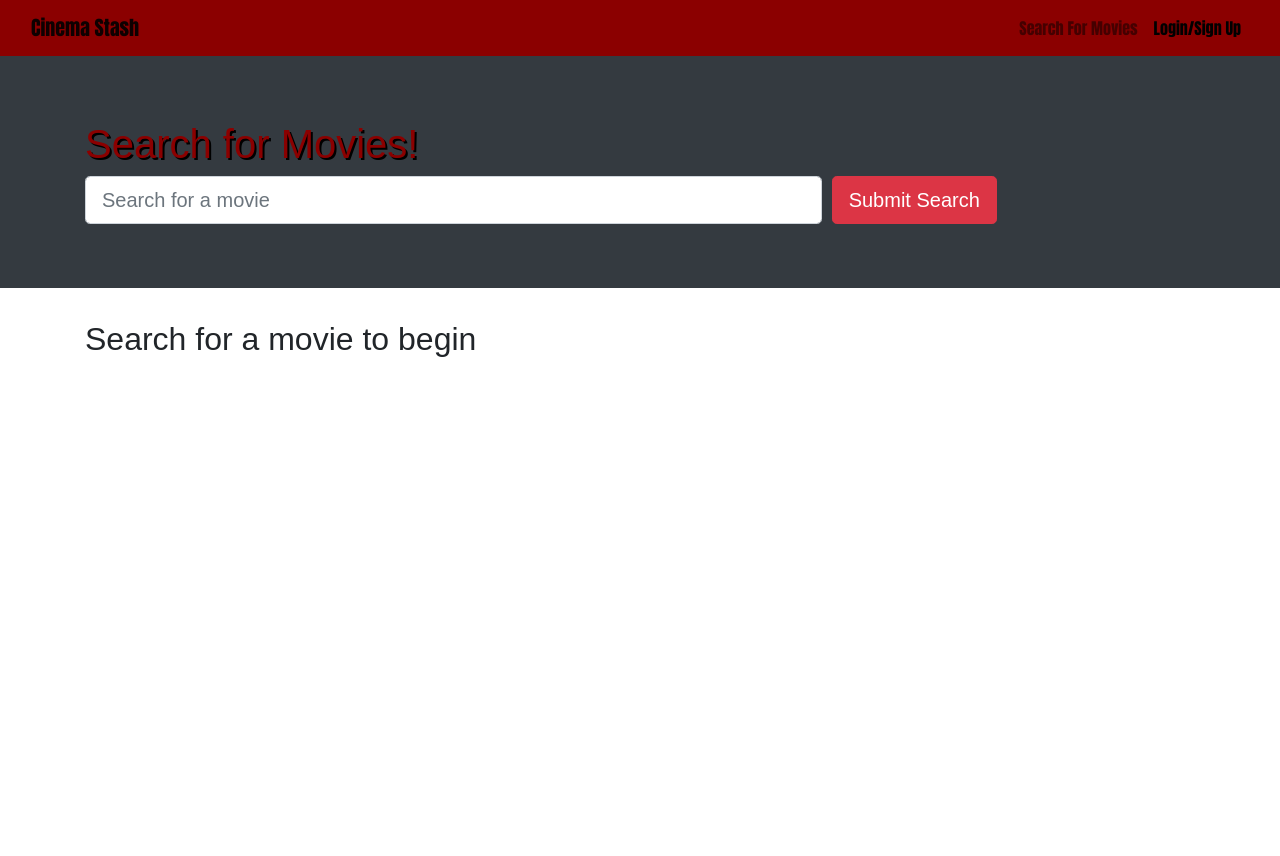
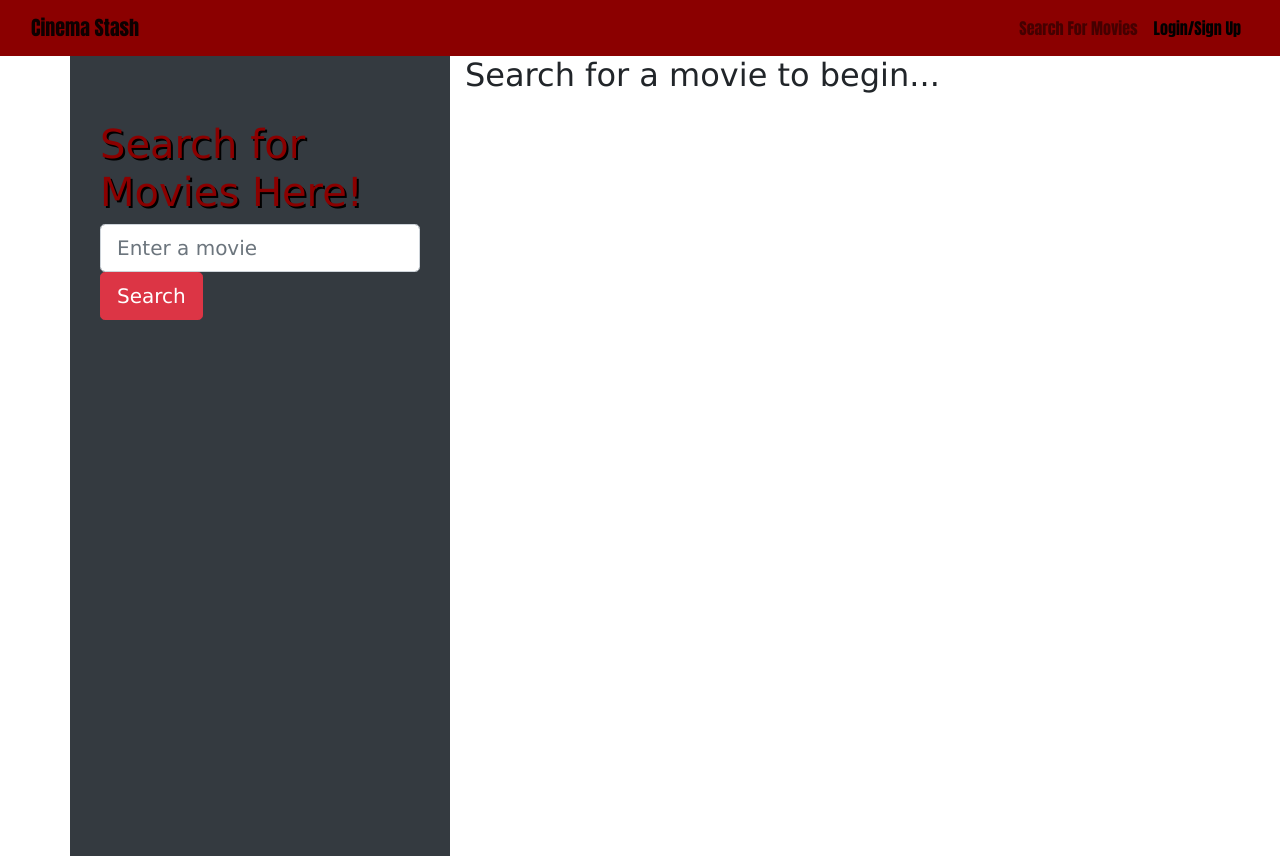
Before and after one commit to domconf/Cinema-Stash, a React (Create React App) app in the folder client/: page / in a window 1280 px wide. Before the commit the page ends 800 px from the top, so only its background shows below. Built offline with nearby package versions, Linux system fonts and the light colour scheme; the HTML template or start-up script is replaced by a standard one.

Commit message:
updated page layout

```diff
--- a/client/src/index.css
+++ b/client/src/index.css
@@ -1,5 +1,5 @@
 body {
-    font-family: 'Rubik', sans-serif;
+    font-family: Verdana, Geneva, Tahoma, sans-serif
 }
 
 h1,
@@ -8,7 +8,7 @@ h3,
 h4,
 h5,
 h6 {
-    font-family: 'Rubik Mono One', sans-serif;
+    font-family: Verdana, Geneva, Tahoma, sans-serif
 }
 
 .small {
--- a/client/src/pages/SearchMovies.js
+++ b/client/src/pages/SearchMovies.js
@@ -1,5 +1,5 @@
 import React, { useState, useEffect } from 'react';
-import { Jumbotron, Container, Col, Form, Button, Card, CardColumns } from 'react-bootstrap';
+import { Jumbotron, Container, Col, Row, Form, Button, Card, CardColumns } from 'react-bootstrap';
 import Auth from '../utils/auth';
 import { saveMovieIds, getSavedMovieIds } from '../utils/localStorage';
 import { useMutation } from '@apollo/client';
@@ -15,7 +15,6 @@ const SearchMovies = () => {
     useEffect(() => {
         saveMovieIds(savedMovieIds);
     }, [savedMovieIds]);
-
 
     const apiKey = '50dee6b6';
 
@@ -74,47 +73,52 @@ const SearchMovies = () => {
 
     return (
         <>
-            <Jumbotron fluid className='text-light bg-dark' style={{ background: 'black' }}>
             <Container>
-                    <h1 style={{ color: '#8B0000', textShadow: '2px 2px black' }}>Search for Movies!</h1>
+                <Row>
+                    {/* Search Bar on the Left */}
+                    <Col xs={12} md={4} className="bg-dark" style={{ minHeight: '100vh' }}>
+                        <Jumbotron fluid className="text-light bg-dark" style={{ background: 'black' }}>
+                            <Container>
+                                <h1 style={{ color: '#8B0000', textShadow: '2px 2px black' }}>Search for Movies Here!</h1>
                                 <Form onSubmit={handleFormSubmit}>
                                     <Form.Row>
-                            <Col xs={12} md={8}>
+                                        <Col xs={12}>
                                             <Form.Control
-                                    name='searchInput'
+                                                name="searchInput"
                                                 value={searchInput}
                                                 onChange={(e) => setSearchInput(e.target.value)}
-                                    type='text'
-                                    size='lg'
-                                    placeholder='Search for a movie'
+                                                type="text"
+                                                size="lg"
+                                                placeholder="Enter a movie"
                                             />
                                         </Col>
-                            <Col xs={12} md={4}>
-                                <Button type='submit' variant='danger' size='lg'>
-                                    Submit Search
+                                        <Col xs={12}>
+                                            <Button type="submit" variant="danger" size="lg">
+                                                Search
                                             </Button>
                                         </Col>
                                     </Form.Row>
                                 </Form>
                             </Container>
                         </Jumbotron>
+                    </Col>
 
-            <Container>
+                    {/* Results on the Right */}
+                    <Col xs={12} md={8}>
                         <h2>
                             {searchedMovies.length
                                 ? `Viewing ${searchedMovies.length} results:`
-                        : 'Search for a movie to begin'}
+                                : 'Search for a movie to begin...'}
                         </h2>
                         <CardColumns>
-                    {searchedMovies.map((movie) => {
-                        return (
-                            <Card key={movie.movieId} border='dark'>
+                            {searchedMovies.map((movie) => (
+                                <Card key={movie.movieId} border="dark">
                                     {movie.poster ? (
-                                    <Card.Img src={movie.poster} alt={`The poster for ${movie.title}`} variant='top' />
+                                        <Card.Img src={movie.poster} alt={`The poster for ${movie.title}`} variant="top" />
                                     ) : null}
                                     <Card.Body>
                                         <Card.Title>{movie.title}</Card.Title>
-                                    <p className='small'>Year: {movie.year}</p>
+                                        <p className="small">Year: {movie.year}</p>
                                         {/* Add other relevant movie data here */}
                                         {Auth.loggedIn() && (
                                             <Button
@@ -123,22 +127,21 @@ const SearchMovies = () => {
                                                 style={{
                                                     backgroundColor: savedMovieIds?.some((savedMovieId) => savedMovieId === movie.movieId) ? '' : 'red',
                                                     color: 'white',
-                                                border: '1px solid black', // Adding black border
+                                                    border: '1px solid black',
                                                 }}
                                                 onClick={() => handleSaveMovie(movie.movieId)}
                                             >
                                                 {savedMovieIds?.some((savedMovieId) => savedMovieId === movie.movieId)
-                                                ? 'This movie has already been saved!'
+                                                    ? 'Movie has been saved!'
                                                     : 'Save this Movie!'}
                                             </Button>
-
-
                                         )}
                                     </Card.Body>
                                 </Card>
-                        );
-                    })}
+                            ))}
                         </CardColumns>
+                    </Col>
+                </Row>
             </Container>
         </>
     );
--- a/client/src/utils/localStorage.js
+++ b/client/src/utils/localStorage.js
@@ -23,7 +23,7 @@ export const removeMovieId = (movieId) => {
         return false;
     }
 
-    const updatedSavedMovieIds = savedMovieIds?.filter((savedMovieId) => savedMovieId !== movieId);
+    const updatedSavedMovieIds = savedMovieIds.filter((savedMovieId) => savedMovieId !== movieId);
     localStorage.setItem('saved_movies', JSON.stringify(updatedSavedMovieIds));
 
     return true;
```
Lines whose indentation alone changed are shown as unchanged.
